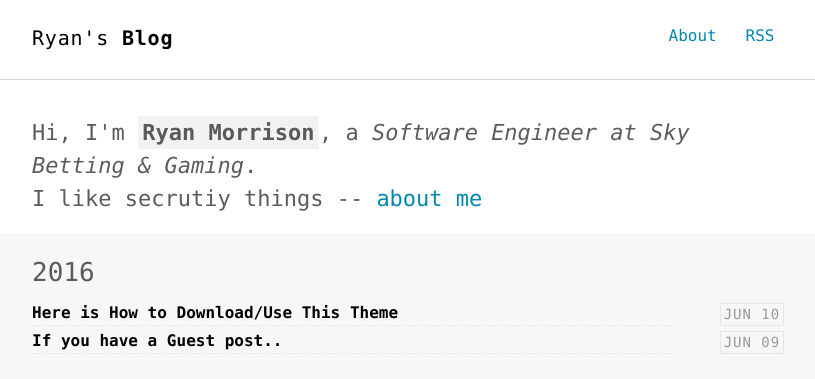
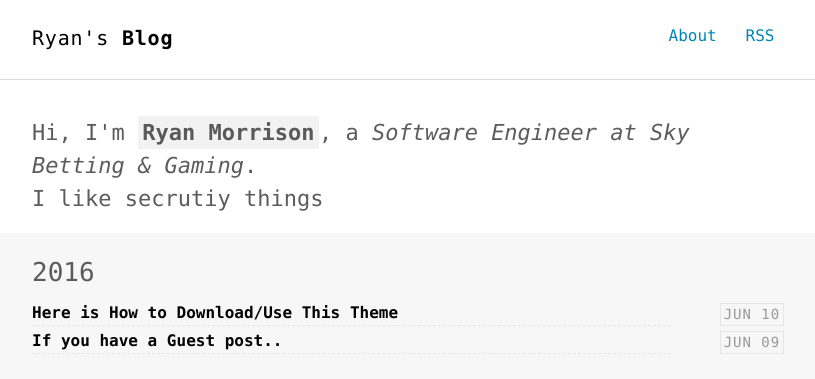
Before and after one commit to razki/devBlog, a Jekyll site: the page built from index.html, in a window 1280 px wide. Shown: the top 379 px of the page, without its empty margins (232-1047 px from the left). Built offline with Jekyll 4.4.1, drawn with Linux system fonts in a browser that asks for light colours.

Commit message:
Removed a link to about me

```diff
--- a/_includes/intro.html
+++ b/_includes/intro.html
@@ -1,6 +1,6 @@
 <section class="intro">
   <div class="container">
     <p class="lead">Hi, I'm <strong class="author-name" itemprop="name">{{ site.author.name }}</strong>, a <em itemprop="jobTitle">{{ site.author.job }}</em>. <br>
-    {{ site.author.bio }} -- <a href="{{ '/about' }}" target="_blank">about me</a></p>
+    {{ site.author.bio }}</p>
   </div>
 </section>
```
